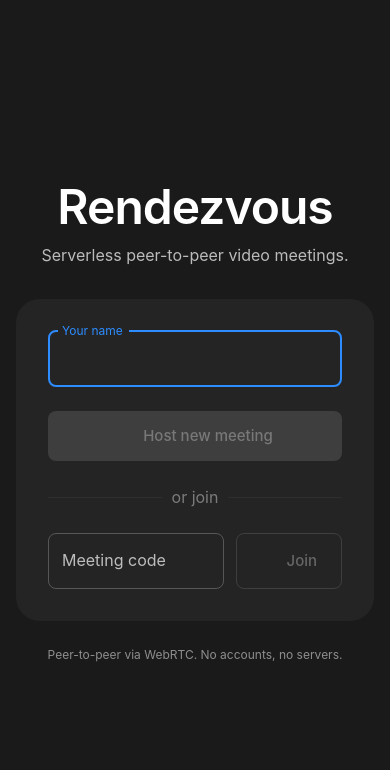
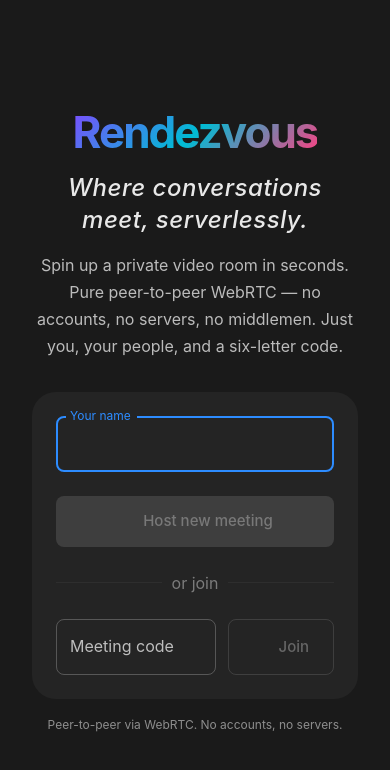
Before and after one commit to predatorray/rendezvous, a React (Create React App) app: page / in a window 390 px wide. Shown: the top 770 px of the page. Built offline with nearby package versions, Linux system fonts and the light colour scheme; some icons are missing.

Commit message:
Redesign home page with responsive two-column layout
Split hero and form into a side-by-side grid on desktop that collapses
to a single column on mobile, and refresh the slogan with a gradient
title for a more distinctive landing.

Co-Authored-By: Claude Opus 4.7 <noreply@anthropic.com>

```diff
--- a/src/pages/HomePage.tsx
+++ b/src/pages/HomePage.tsx
@@ -72,26 +72,67 @@ export default function HomePage() {
       sx={{
         minHeight: '100%',
         display: 'flex',
-        flexDirection: 'column',
         alignItems: 'center',
         justifyContent: 'center',
-        py: 6,
+        py: { xs: 4, md: 6 },
+        px: { xs: 2, md: 4 },
       }}
     >
-      <Container maxWidth="sm">
-        <Stack spacing={1} alignItems="center" sx={{ mb: 4 }}>
+      <Container maxWidth="lg">
+        <Box
+          sx={{
+            display: 'grid',
+            gridTemplateColumns: { xs: '1fr', md: '1fr 1fr' },
+            gap: { xs: 4, md: 8 },
+            alignItems: 'center',
+          }}
+        >
+          <Stack
+            spacing={2}
+            sx={{
+              textAlign: { xs: 'center', md: 'left' },
+              alignItems: { xs: 'center', md: 'flex-start' },
+            }}
+          >
             <Typography
-            variant="h3"
-            sx={{ fontWeight: 600, letterSpacing: -1 }}
+              variant="h2"
+              sx={{
+                fontWeight: 700,
+                letterSpacing: -2,
+                fontSize: { xs: '2.75rem', md: '4rem' },
+                lineHeight: 1.05,
+                background:
+                  'linear-gradient(135deg, #7c4dff 0%, #00bcd4 50%, #ff4081 100%)',
+                WebkitBackgroundClip: 'text',
+                WebkitTextFillColor: 'transparent',
+                backgroundClip: 'text',
+              }}
             >
               Rendezvous
             </Typography>
-          <Typography variant="body1" sx={{ opacity: 0.7 }}>
-            Serverless peer-to-peer video meetings.
+            <Typography
+              variant="h5"
+              sx={{
+                fontWeight: 500,
+                opacity: 0.9,
+                fontStyle: 'italic',
+                letterSpacing: 0.5,
+              }}
+            >
+              Where conversations meet, serverlessly.
+            </Typography>
+            <Typography
+              variant="body1"
+              sx={{ opacity: 0.7, maxWidth: 460, lineHeight: 1.7 }}
+            >
+              Spin up a private video room in seconds. Pure peer-to-peer
+              WebRTC — no accounts, no servers, no middlemen. Just you, your
+              people, and a six-letter code.
             </Typography>
           </Stack>
 
-        <Paper elevation={0} sx={{ p: 4, borderRadius: 3 }}>
+          <Box>
+            <Paper elevation={0} sx={{ p: { xs: 3, md: 4 }, borderRadius: 3 }}>
               <Stack spacing={3}>
                 <TextField
                   label="Your name"
@@ -156,10 +197,17 @@ export default function HomePage() {
 
             <Typography
               variant="caption"
-          sx={{ display: 'block', textAlign: 'center', mt: 3, opacity: 0.5 }}
+              sx={{
+                display: 'block',
+                textAlign: 'center',
+                mt: 2,
+                opacity: 0.5,
+              }}
             >
               Peer-to-peer via WebRTC. No accounts, no servers.
             </Typography>
+          </Box>
+        </Box>
       </Container>
     </Box>
   );
```
Lines whose indentation alone changed are shown as unchanged.
